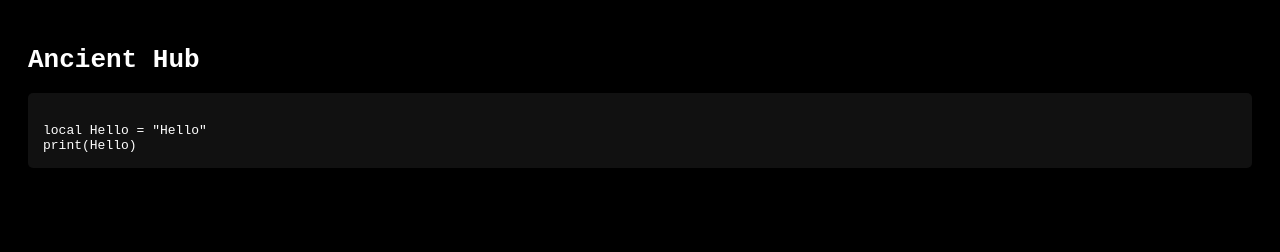
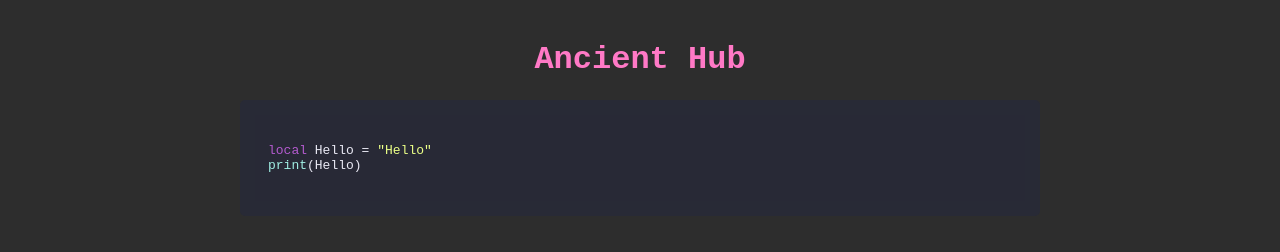
Before and after one commit to Tio30533/SpecialHub, a plain HTML site: page index.html in a window 1280 px wide. Drawn offline with nearby package versions, Linux system fonts and the light colour scheme.

Commit message:
Update index.html

```diff
--- a/index.html
+++ b/index.html
@@ -2,32 +2,46 @@
 <html lang="en">
 <head>
   <meta charset="UTF-8">
-<title>Lua Code Example</title>
+  <meta name="viewport" content="width=device-width, initial-scale=1.0">
+  <title>Ancient Hub</title>
+  <link rel="stylesheet" href="https://cdnjs.cloudflare.com/ajax/libs/highlight.js/11.7.0/styles/dracula.min.css">
   <style>
     body {
-    background-color: #000; /* black background */
-    color: #fff;           /* white text */
-    font-family: monospace; /* code-like font */
+      background-color: #2d2d2d;
+      color: #f8f8f2;
+      font-family: 'Courier New', Courier, monospace;
+      margin: 0;
+      padding: 0;
+    }
+    .container {
+      width: 100%;
+      max-width: 800px;
+      margin: 0 auto;
       padding: 20px;
     }
-
     pre {
-    background-color: #111;  /* slightly darker block for code */
+      background-color: #282a36;
+      border-radius: 5px;
       padding: 15px;
-    border-radius: 5px;
       overflow-x: auto;
     }
-
-  code {
-    color: #fff;  /* code text white */
+    h1 {
+      text-align: center;
+      color: #ff79c6;
     }
   </style>
 </head>
 <body>
+  <div class="container">
     <h1>Ancient Hub</h1>
-<pre><code>
+    <pre><code class="lua">
 local Hello = "Hello"
 print(Hello)
     </code></pre>
+  </div>
+  <script src="https://cdnjs.cloudflare.com/ajax/libs/highlight.js/11.7.0/highlight.min.js"></script>
+  <script>
+    hljs.highlightAll();
+  </script>
 </body>
 </html>
```
Lines whose indentation alone changed are shown as unchanged.
